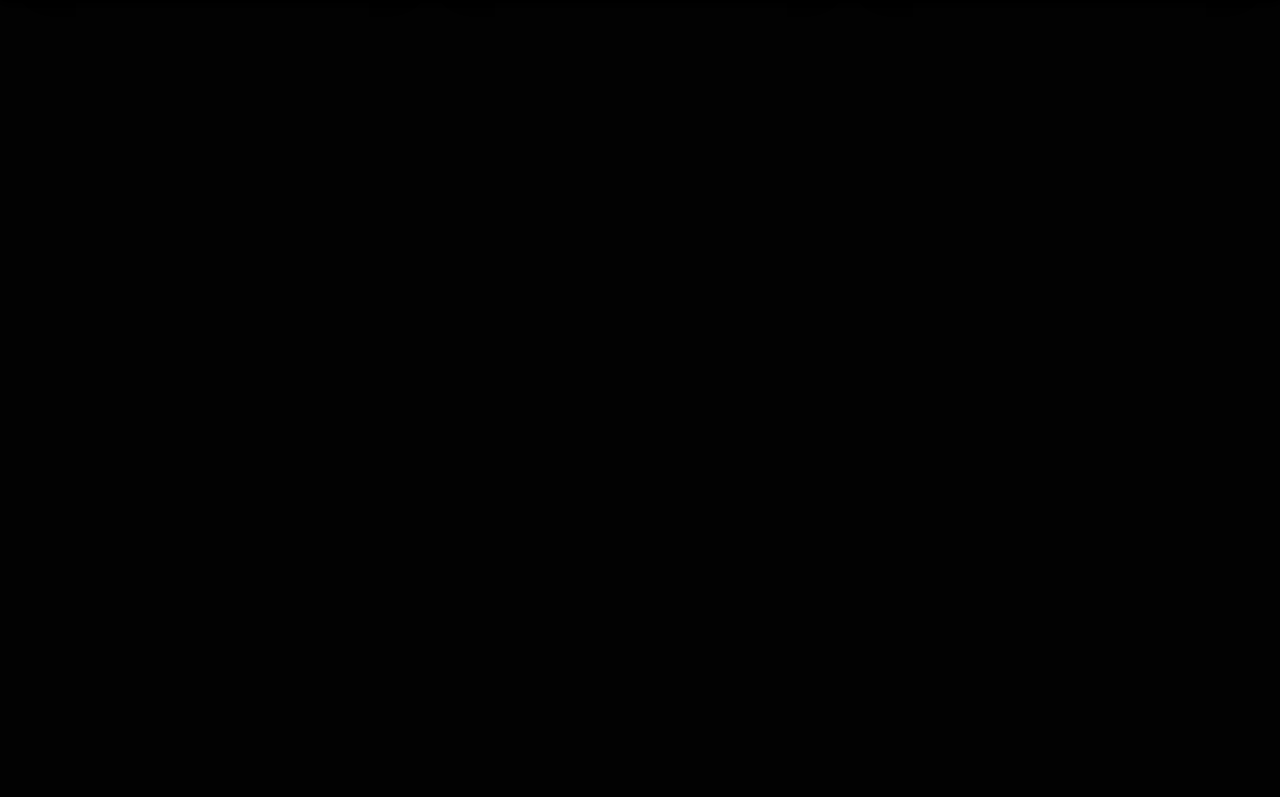
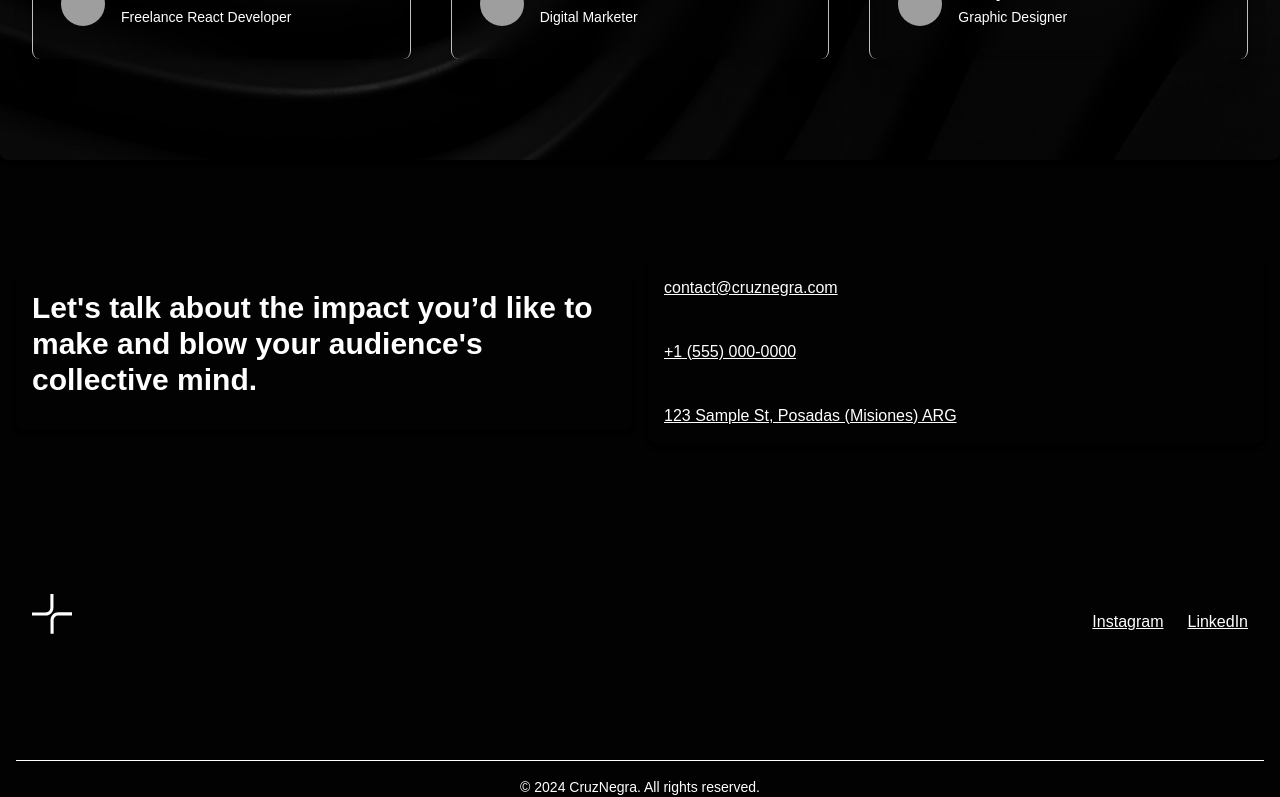
Before and after one commit to Pir4te64/Cruznegra.dev, a React (Vite) app: page / in a window 1280 px wide. Shown: the part 7237-8034 px from the top of the page. Before the commit the page ends 7317 px from the top, so only its background shows below. Built offline with nearby package versions, Linux system fonts and the light colour scheme; grey boxes are pictures that could not be loaded; a web font is replaced by a local one.

Commit message:
fix errores

```diff
--- a/src/App.jsx
+++ b/src/App.jsx
@@ -1,4 +1,5 @@
 import Clients from "./components/Clients/Clients";
+import Footer from "./components/Footer/Footer";
 import Navbar from "./components/Header/Navbar";
 import ContacSection from "./components/US/ContacSection";
 import SectionBellow from "./components/US/SectionBelow";
@@ -16,6 +17,7 @@ function App() {
       <SectionBellow />
       <ContacSection />
       <Clients />
+      <Footer />
     </>
   );
 }
--- a/src/components/Clients/Clients.jsx
+++ b/src/components/Clients/Clients.jsx
@@ -3,18 +3,17 @@ import TestimonialCard from "./Card";
 
 const Clients = () => {
   return (
-    <div className="relative w-full h-[1268px] md:h-[649px] flex flex-col items-center justify-center">
+    <div className="relative w-full h-[1268px] md:h-[649px] my-20 flex flex-col items-center justify-center">
       {/* Contenedor de la Imagen */}
+      <img
+        src={clientsImage}
+        alt="Clientes"
+        className="absolute w-full h-full object-cover rounded-lg shadow-md "
+      />
       <div className="relative w-full h-3/4 flex flex-col items-center justify-center">
-        {/* Título */}
         <h1 className="relative z-10 pb-8 md:pb-0 text-2xl md:text-4xl font-bold text-center text-white ">
           Clients trust
         </h1>
-        <img
-          src={clientsImage}
-          alt="Clientes"
-          className="absolute w-full h-full object-cover rounded-lg shadow-md " // Agregamos blur
-        />
         {/* Contenedor de las tarjetas */}
         <div className="relative z-10 flex flex-wrap gap-4 px-4 justify-center">
           <section className="">
--- /dev/null
+++ b/src/components/Footer/Footer.jsx
@@ -0,0 +1,88 @@
+import React from "react";
+import cruznegra from "../../assets/CruzNegra.svg";
+const Footer = () => {
+  return (
+    <footer id="contact">
+      <div className="w-full px-4 py-8 md:pt-5 h-[360px]" id="footer">
+        <div className="max-w-full mx-auto grid grid-cols-1 md:grid-cols-2 gap-4 justify-center items-center">
+          {/* Primer Div */}
+          <div className="p-4 rounded-lg shadow-md">
+            <p className="text-white font-bold text-xl md:text-3xl mb-0 md:mb-4">
+              Let's talk about the impact you’d like to make and blow your
+              audience's collective mind.
+            </p>
+          </div>
+
+          {/* Segundo Div */}
+          <div className="p-4 rounded-lg shadow-md flex flex-col justify-between">
+            <div>
+              <ul className="space-y-10">
+                <li>
+                  <a
+                    href="mailto:contact@cruznegra.com"
+                    className="text-white underline"
+                  >
+                    contact@cruznegra.com
+                  </a>
+                </li>
+                <li>
+                  <a href="tel:+15550000000" className="text-white underline">
+                    +1 (555) 000-0000
+                  </a>
+                </li>
+                <li>
+                  <a href="#link3" className="text-white underline">
+                    123 Sample St, Posadas (Misiones) ARG
+                  </a>
+                </li>
+              </ul>
+            </div>
+          </div>
+        </div>
+
+        {/* Nueva Sección */}
+        <div className="mt-10 w-full h-[329px] flex flex-col">
+          {/* Contenido superior: Logo y Links */}
+          <div className="flex flex-row items-center justify-between  h-full px-4">
+            {/* Logo */}
+            <div className="mb-4">
+              <img
+                src={cruznegra} // Reemplaza con la ruta de tu logo
+                alt="CruzNegra Logo"
+                className="h-10 w-auto"
+              />
+            </div>
+            {/* Links */}
+            <div className="flex space-x-6">
+              <a
+                href="https://instagram.com"
+                target="_blank"
+                rel="noopener noreferrer"
+                className="text-white underline"
+              >
+                Instagram
+              </a>
+              <a
+                href="https://linkedin.com"
+                target="_blank"
+                rel="noopener noreferrer"
+                className="text-white underline"
+              >
+                LinkedIn
+              </a>
+            </div>
+          </div>
+
+          {/* Línea divisoria y texto */}
+          <div className="border-t border-white py-4">
+            <p className="text-center text-white text-sm">
+              © 2024 CruzNegra. All rights reserved.
+            </p>
+          </div>
+        </div>
+      </div>
+    </footer>
+  );
+};
+
+export default Footer;
--- a/src/components/US/ContacSection.jsx
+++ b/src/components/US/ContacSection.jsx
@@ -1,4 +1,3 @@
-import React from "react";
 import section from "../../assets/section.png";
 
 const ContacSection = () => {
@@ -10,7 +9,6 @@ const ContacSection = () => {
         alt="Sección de contacto"
         className="absolute w-full h-full object-cover md:object-contain"
       />
-
       {/* Contenedor de texto */}
       <div className="relative z-10 text-center  bg-opacity-70 text-white p-6 md:p-4 px-8 md:px-6 rounded-lg backdrop-blur-md hover:border-l hover:border-r transition-all border-neutral_lighter rounded-t-lg">
         <h1 className="text-lg md:text-4xl font-bold mb-0 md:mb-6">
```
